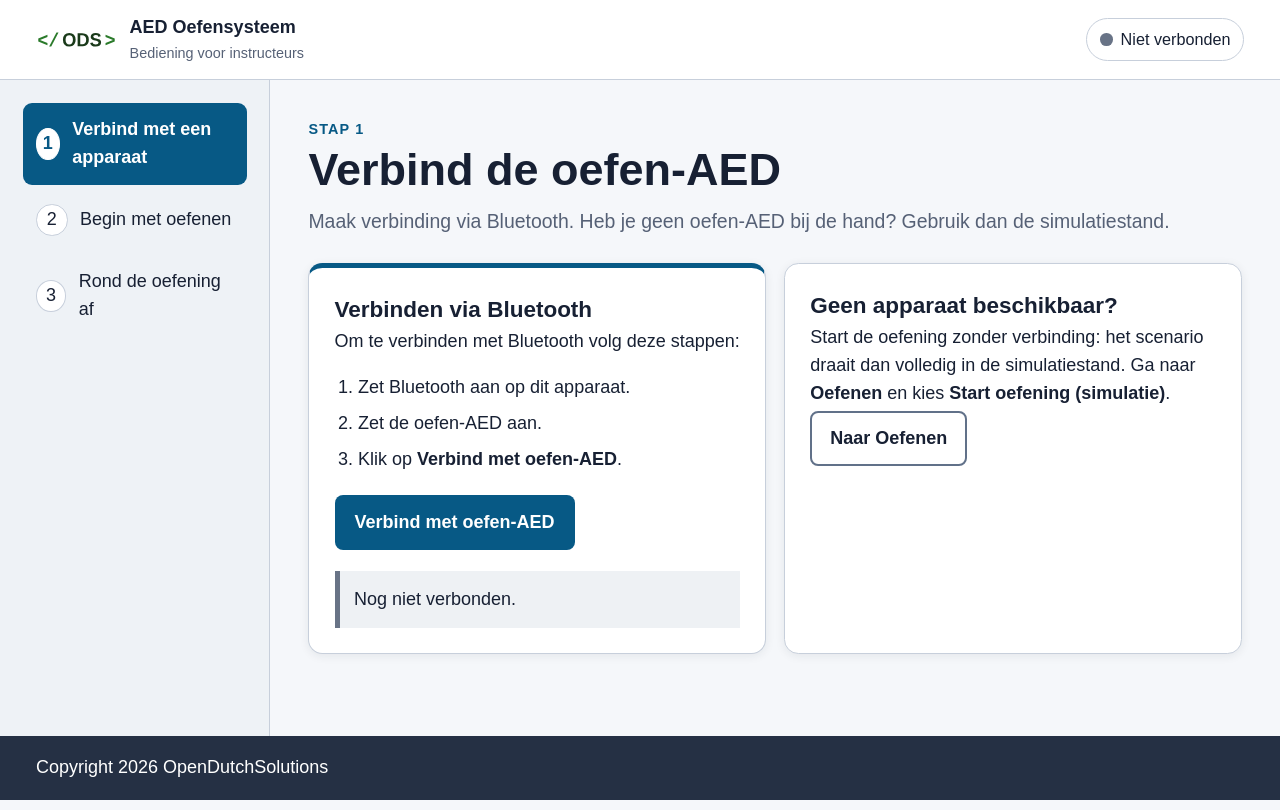
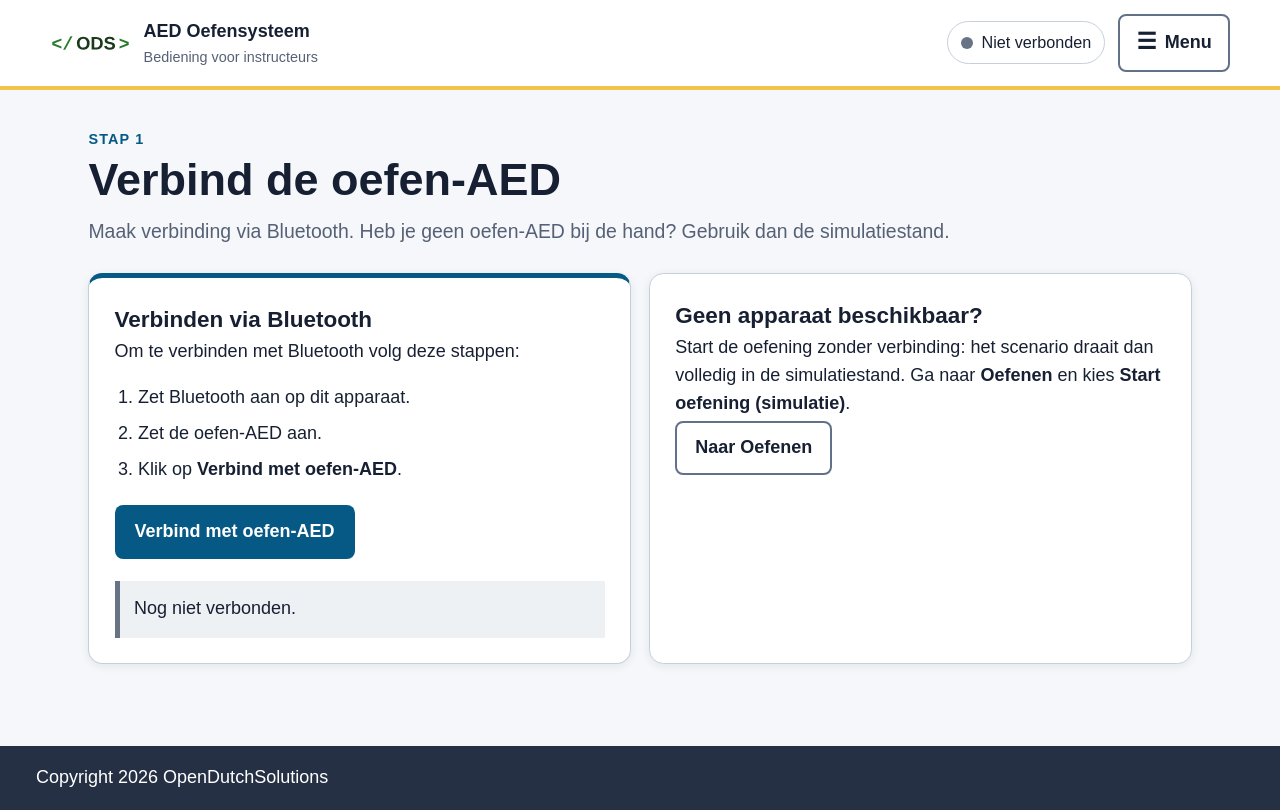
Before and after one commit to opendutchsolutions/AED_Retrofit, a React (Vite) app in the folder web_app/: page / in a window 1280 px wide. Built offline with nearby package versions, Linux system fonts and the light colour scheme.

Commit message:
feat(web): add accessible modal navigation and focus indicators

```diff
--- a/web_app/package.json
+++ b/web_app/package.json
@@ -17,6 +17,8 @@
   },
   "devDependencies": {
     "@eslint/js": "^9.39.4",
+    "@testing-library/react": "^16.3.3",
+    "@testing-library/user-event": "^14.6.8",
     "@types/react": "^19.2.14",
     "@types/react-dom": "^19.2.3",
     "@vitejs/plugin-react": "^6.0.1",
@@ -24,6 +26,8 @@
     "eslint-plugin-react-hooks": "^7.0.1",
     "eslint-plugin-react-refresh": "^0.5.2",
     "globals": "^17.4.0",
-    "vite": "^8.0.4"
+    "jsdom": "^29.1.1",
+    "vite": "^8.0.4",
+    "vitest": "^5.0.5"
   }
 }
--- a/web_app/src/App.jsx
+++ b/web_app/src/App.jsx
@@ -14,6 +14,7 @@ import { SessionLog } from './components/SessionLog';
 import { OtaPanel } from './components/OtaPanel';
 import { ScenarioEditor } from './components/ScenarioEditor';
 import { Card, Btn } from './components/UI';
+import { NavigationMenu } from './components/NavigationMenu';
 
 const SCREENS = [
   { key: 'verbinden',  label: 'Verbind met een apparaat',  eyebrow: 'Stap 1' },
@@ -50,7 +51,7 @@ function Hero({ screen }) {
   return (
     <div className="hero">
       <p className="eyebrow">{current ? current.eyebrow : 'Overig'}</p>
-      <h1>{title}</h1>
+      <h1 tabIndex={-1}>{title}</h1>
       <p>{text}</p>
     </div>
   );
@@ -214,6 +215,7 @@ export default function App() {
 
   return (
     <>
+      <a className="skip-link" href="#main">Ga naar de hoofdinhoud</a>
       <header className="site-header">
         <div className="brand" aria-label="AED Oefensysteem">
           <img className="brand-mark" src="ods-logo.svg" alt="" aria-hidden="true" />
@@ -223,23 +225,16 @@ export default function App() {
           </div>
         </div>
         <StatusChip status={ble.status} deviceName={ble.deviceName} />
+        <NavigationMenu
+          screen={screen}
+          onNavigate={key => {
+            setScreen(key);
+            requestAnimationFrame(() => document.querySelector('#main h1')?.focus());
+          }}
+        />
       </header>
 
       <div className="app-shell">
-        <nav className="main-nav" aria-label="Hoofdnavigatie">
-          {SCREENS.map(({ key, label }) => (
-            <button
-              key={key}
-              className={`nav-button${screen === key ? ' is-active' : ''}`}
-              onClick={() => setScreen(key)}
-              aria-current={screen === key ? 'page' : undefined}
-            >
-              <span aria-hidden="true">{SCREENS.findIndex(s => s.key === key) + 1}</span>
-              {label}
-            </button>
-          ))}
-        </nav>
-
         <main id="main" tabIndex={-1}>
           {screen === 'verbinden' && (
             <section className="screen" aria-labelledby="h-verbinden">
--- /dev/null
+++ b/web_app/src/components/NavigationMenu.jsx
@@ -0,0 +1,77 @@
+import React, { useRef, useState } from 'react';
+
+const ITEMS = [
+  { key: 'verbinden', label: 'Verbinden' },
+  { key: 'oefenen', label: 'Training' },
+  { key: 'feedback', label: 'Feedback', unavailable: true },
+  { key: 'afronden', label: 'Afronden' },
+  { key: 'instructeur', label: 'Instructeurinstellingen' },
+  { key: 'systeemcontrole', label: 'Systeemcontrole', unavailable: true },
+];
+
+export function NavigationMenu({ screen, onNavigate }) {
+  const dialogRef = useRef(null);
+  const triggerRef = useRef(null);
+  const titleRef = useRef(null);
+  const restoreFocusRef = useRef(true);
+  const [expanded, setExpanded] = useState(false);
+
+  function openMenu() {
+    if (dialogRef.current?.open) return;
+    restoreFocusRef.current = true;
+    dialogRef.current.showModal();
+    setExpanded(true);
+    titleRef.current?.focus();
+  }
+
+  function closeMenu(returnFocus = true) {
+    restoreFocusRef.current = returnFocus;
+    dialogRef.current?.close();
+  }
+
+  function handleClose() {
+    setExpanded(false);
+    if (restoreFocusRef.current) triggerRef.current?.focus();
+  }
+
+  function navigate(key) {
+    closeMenu(false);
+    onNavigate(key);
+  }
+
+  return (
+    <>
+      <button
+        ref={triggerRef}
+        type="button"
+        className="menu-button"
+        aria-haspopup="dialog"
+        aria-controls="main-menu"
+        aria-expanded={expanded}
+        onClick={openMenu}
+      >
+        <span aria-hidden="true">☰</span> Menu
+      </button>
+      <dialog id="main-menu" ref={dialogRef} className="menu-dialog" aria-labelledby="menu-title" onClose={handleClose}>
+        <div className="menu-content">
+          <h2 id="menu-title" ref={titleRef} tabIndex={-1}>Menu</h2>
+          <nav className="menu-links" aria-label="Hoofdnavigatie">
+            {ITEMS.map(({ key, label, unavailable }) => (
+              <button
+                key={key}
+                type="button"
+                disabled={unavailable}
+                aria-current={screen === key ? 'page' : undefined}
+                onClick={() => navigate(key)}
+              >
+                {label}
+              </button>
+            ))}
+          </nav>
+          <p className="menu-note">Feedback en Systeemcontrole volgen in een volgende stap.</p>
+          <button type="button" className="menu-close" onClick={() => closeMenu()}>Menu sluiten</button>
+        </div>
+      </dialog>
+    </>
+  );
+}
--- a/web_app/src/index.css
+++ b/web_app/src/index.css
@@ -13,7 +13,7 @@
   --warning: #8a4b00;
   --warning-bg: #fff4d8;
   --success: #146c43;
-  --focus: #ffbf47;
+  --focus: #002f6c;
   --shadow: 0 2px 10px rgba(20, 32, 51, .08);
   font-family: Arial, "Helvetica Neue", sans-serif;
   color: var(--ink);
@@ -30,18 +30,18 @@ h1, h2, h3, p { margin: 0; }
 /* ---------- Header / brand ---------- */
 
 .site-header {
-  display: flex;
+  display: grid;
+  grid-template-columns: minmax(0, 1fr) auto auto;
   align-items: center;
-  justify-content: space-between;
-  gap: 1rem;
-  padding: .8rem clamp(1rem, 4vw, 2rem);
+  gap: .75rem;
+  padding: .75rem max(1rem, calc((100% - 1180px) / 2));
   background: var(--surface);
-  border-bottom: 1px solid var(--border);
-  position: sticky;
-  top: 0;
+  border-bottom: 4px solid #f2c34a;
+  position: relative;
   z-index: 10;
 }
-.brand { display: flex; align-items: center; gap: .7rem; }
+.brand { display: flex; align-items: center; gap: .7rem; min-width: 0; }
+.brand strong { overflow-wrap: anywhere; }
 .brand-mark {
   width: 4.5rem;
   height: 2.5rem;
@@ -58,6 +58,8 @@ h1, h2, h3, p { margin: 0; }
   border-radius: 999px;
   font-size: .9rem;
   background: #fff;
+  max-width: 100%;
+  overflow-wrap: anywhere;
 }
 .status-dot { width: .7rem; height: .7rem; border-radius: 50%; background: #687386; }
 .status-chip.connected .status-dot { background: var(--success); }
@@ -66,42 +68,45 @@ h1, h2, h3, p { margin: 0; }
 /* ---------- Shell / navigation ---------- */
 
 .app-shell {
-  display: grid;
-  grid-template-columns: 15rem 1fr;
-  max-width: 1440px;
+  max-width: 1180px;
   margin: auto;
   min-height: calc(100vh - 8rem);
 }
-.main-nav {
-  padding: 1.25rem;
-  border-right: 1px solid var(--border);
-  background: #eef2f6;
+
+.skip-link { position: fixed; top: -6rem; left: 1rem; z-index: 100; background: #000; color: #fff; padding: .75rem 1rem; }
+.skip-link:focus { top: 1rem; }
+.menu-button, .menu-links button, .menu-close {
+  min-height: 44px;
+  border: 2px solid #627187;
+  border-radius: .45rem;
+  background: #fff;
+  color: var(--ink);
+  padding: .55rem .9rem;
+  font-weight: bold;
 }
-.nav-button {
-  width: 100%;
-  display: flex;
-  align-items: center;
-  gap: .7rem;
-  text-align: left;
+.menu-button { display: inline-flex; align-items: center; gap: .45rem; white-space: nowrap; }
+.menu-button span { font-size: 1.25rem; }
+.menu-button:hover, .menu-links button:hover, .menu-close:hover { background: #eef4f7; }
+.menu-dialog {
+  width: min(30rem, calc(100% - 1rem));
+  max-width: calc(100% - 1rem);
+  max-height: calc(100dvh - 1rem);
+  padding: 0;
   border: 0;
-  background: transparent;
-  color: var(--ink);
-  padding: .75rem;
-  border-radius: .5rem;
-  margin-bottom: .3rem;
+  border-radius: .75rem;
+  box-shadow: 0 1rem 4rem rgba(0, 0, 0, .35);
+  overflow: auto;
+  overscroll-behavior: contain;
 }
-.nav-button span {
-  display: grid;
-  place-items: center;
-  width: 1.75rem;
-  height: 1.75rem;
-  border: 1px solid var(--border);
-  border-radius: 50%;
-  background: #fff;
-}
-.nav-button:hover { background: #dde7ef; }
-.nav-button.is-active { background: var(--primary); color: #fff; font-weight: bold; }
-.nav-button.is-active span { color: var(--primary); border-color: #fff; }
+.menu-dialog::backdrop { background: rgba(10, 25, 35, .7); }
+.menu-content { padding: 1rem; min-width: 0; }
+.menu-content h2 { margin: 0 0 .75rem; }
+.menu-links { display: grid; gap: .5rem; min-width: 0; }
+.menu-links button { width: 100%; min-height: 52px; text-align: left; white-space: normal; overflow-wrap: anywhere; }
+.menu-links button[aria-current="page"] { background: var(--primary); border-color: var(--primary); color: #fff; }
+.menu-links button:disabled { opacity: .55; cursor: not-allowed; }
+.menu-note { color: var(--muted); font-size: .9rem; margin-top: 1rem; }
+.menu-close { margin-top: 1rem; width: 100%; }
 
 main { padding: clamp(1rem, 3vw, 2.5rem); min-width: 0; }
 .screen { max-width: 1100px; margin: auto; }
@@ -187,8 +192,6 @@ input, select, textarea {
 }
 textarea { min-height: auto; resize: vertical; line-height: 1.45; }
 input:focus-visible, select:focus-visible, textarea:focus-visible {
-  outline: 4px solid var(--focus);
-  outline-offset: 0;
   border-color: var(--primary);
 }
 fieldset { border: 1px solid var(--border); border-radius: .5rem; padding: 1rem; }
@@ -487,7 +490,11 @@ footer {
 .timer { font-variant-numeric: tabular-nums; font-weight: bold; font-size: 1.4rem; }
 .timer.urgent { color: var(--danger); }
 
-:focus-visible { outline: 4px solid var(--focus); outline-offset: 3px; }
+:focus-visible {
+  outline: 0;
+  box-shadow: 0 0 0 3px #fff, 0 0 0 7px var(--focus);
+}
+.hotspot.expected:focus-visible { animation: none; }
 
 /* ---------- Desktop zoom ---------- */
 
@@ -503,19 +510,9 @@ footer {
 /* ---------- Responsive ---------- */
 
 @media (max-width: 800px) {
-  .site-header { position: static; align-items: flex-start; }
-  .app-shell { display: block; }
-  .main-nav {
-    position: sticky;
-    top: 0;
-    z-index: 8;
-    display: flex;
-    overflow-x: auto;
-    border-right: 0;
-    border-bottom: 1px solid var(--border);
-    padding: .55rem;
-  }
-  .nav-button { min-width: max-content; margin: 0 .2rem; }
+  .site-header { grid-template-columns: minmax(0, 1fr) auto; }
+  .site-header .status-chip { grid-column: 1 / -1; grid-row: 2; border-radius: .55rem; }
+  .menu-button { grid-column: 2; grid-row: 1; }
   .grid.two, .status-layout { grid-template-columns: 1fr; }
   .control-grid { grid-template-columns: repeat(2, minmax(0, 1fr)); }
   .log-card { grid-column: auto; }
@@ -523,7 +520,10 @@ footer {
 @media (max-width: 480px) {
   .brand span:last-child { display: none; }
   .status-chip { font-size: .78rem; }
-  .nav-button span { display: none; }
+  .menu-button { padding: .5rem .65rem; }
+  .menu-button span { font-size: 1rem; }
+  .menu-dialog { width: calc(100% - .5rem); max-width: calc(100% - .5rem); max-height: calc(100dvh - .5rem); }
+  .menu-content { padding: .75rem; }
   main { padding: 1rem; }
   .control-grid { grid-template-columns: 1fr; }
   .inline, .card-heading, footer { align-items: stretch; flex-direction: column; }
@@ -536,6 +536,7 @@ footer {
   .led-marker.blink.on { animation: led-blink 1.1s infinite !important; }
 }
 @media (forced-colors: active) {
+  :focus-visible { outline: 3px solid Highlight; outline-offset: 3px; box-shadow: none; }
   .status-dot, .led-light, .toggle-indicator { forced-color-adjust: none; border: 2px solid CanvasText; }
   .led-light.on, .toggle-button[aria-pressed="true"] .toggle-indicator { background: Highlight; }
 }
```
Also changed, not shown: 2 other files (tests, documents, lock files or other folders).
